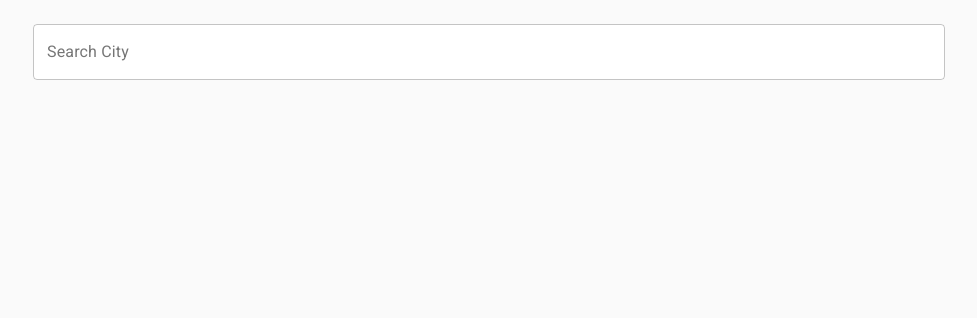
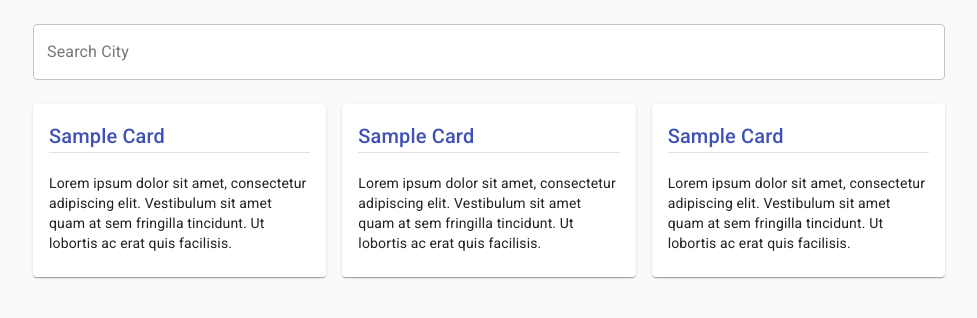
Before and after one commit to shelzmarie13/weather-forcast, a Next.js app: page / in a window 1280 px wide. Shown: the top 318 px of the page, without its empty margins (151-1128 px from the left). Built offline with nearby package versions, Linux system fonts and the light colour scheme.

Commit message:
feature: add cards

```diff
--- a/pages/index.tsx
+++ b/pages/index.tsx
@@ -1,7 +1,13 @@
 import React from 'react'
 import SearchCity from '@components/SearchCity'
+import WeatherForecast from '@components/WeatherForecast'
 
 const Home: React.FC = () => {
-  return <SearchCity />
+  return (
+    <>
+    <SearchCity />
+    <WeatherForecast/>
+    </>
+  )
 }
 export default Home
--- a/src/components/SearchCity/index.tsx
+++ b/src/components/SearchCity/index.tsx
@@ -1,4 +1,4 @@
-import React from 'react';
+import React from 'react'
 // import TextField from '@material-ui/core/TextField';
 import Autocomplete from '@material-ui/lab/Autocomplete'
 import { StyledPaper, StyledTextField } from './style'
@@ -31,7 +31,7 @@ const SearchCity: React.FC = () => {
         </Grid>
       </Grid>
     </Container>
-    );
+  )
 }
 
 export default SearchCity
@@ -138,4 +138,4 @@ const top100Films = [
   { title: 'Snatch', year: 2000 },
   { title: '3 Idiots', year: 2009 },
   { title: 'Monty Python and the Holy Grail', year: 1975 },
-];
+]
--- /dev/null
+++ b/src/components/WeatherForecast/index.tsx
@@ -0,0 +1,63 @@
+import React from 'react'
+import Grid from '@material-ui/core/Grid'
+import Card from '@material-ui/core/Card'
+import CardContent from '@material-ui/core/CardContent'
+import { Container } from '@material-ui/core'
+import Typography from '@material-ui/core/Typography'
+import Divider from '@material-ui/core/Divider'
+
+const WeatherForecast: React.FC = () => {
+  return (
+    <Container maxWidth="md">
+      <Grid container spacing={2}>
+        <Grid item xs={12} sm={4}>
+          <Card>
+            <CardContent>
+              <Typography variant="h6" color="primary">
+                Sample Card
+              </Typography>
+              <Divider />
+              <br />
+              <Typography variant="body2">
+                Lorem ipsum dolor sit amet, consectetur adipiscing elit. Vestibulum sit amet quam at sem fringilla
+                tincidunt. Ut lobortis ac erat quis facilisis.
+              </Typography>
+            </CardContent>
+          </Card>
+        </Grid>
+        <Grid item xs={12} sm={4} spacing={1}>
+          <Card>
+            <CardContent>
+              <Typography variant="h6" color="primary">
+                Sample Card
+              </Typography>
+              <Divider />
+              <br />
+              <Typography variant="body2">
+                Lorem ipsum dolor sit amet, consectetur adipiscing elit. Vestibulum sit amet quam at sem fringilla
+                tincidunt. Ut lobortis ac erat quis facilisis.
+              </Typography>
+            </CardContent>
+          </Card>
+        </Grid>
+        <Grid item xs={12} sm={4} spacing={1}>
+          <Card>
+            <CardContent>
+              <Typography variant="h6" color="primary">
+                Sample Card
+              </Typography>
+              <Divider />
+              <br />
+              <Typography variant="body2">
+                Lorem ipsum dolor sit amet, consectetur adipiscing elit. Vestibulum sit amet quam at sem fringilla
+                tincidunt. Ut lobortis ac erat quis facilisis.
+              </Typography>
+            </CardContent>
+          </Card>
+        </Grid>
+      </Grid>
+    </Container>
+  )
+}
+
+export default WeatherForecast
```
Lines whose indentation alone changed are shown as unchanged.
